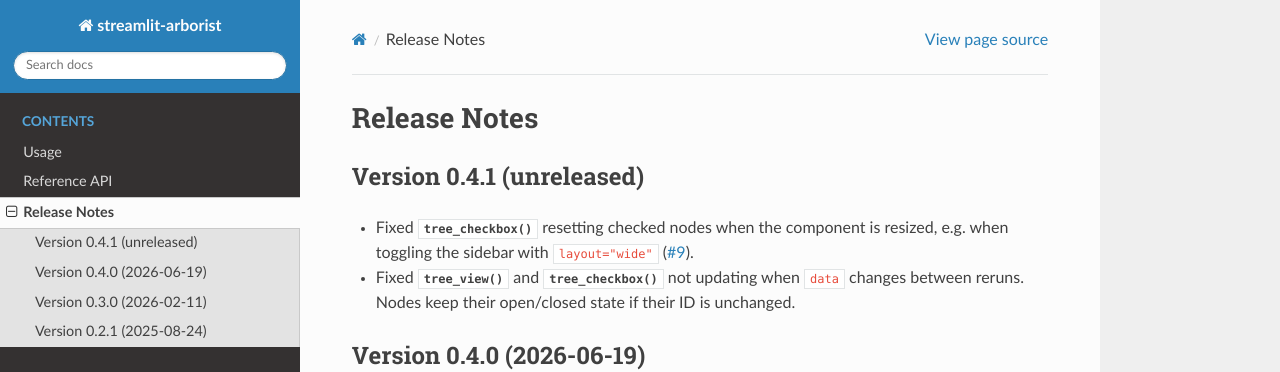
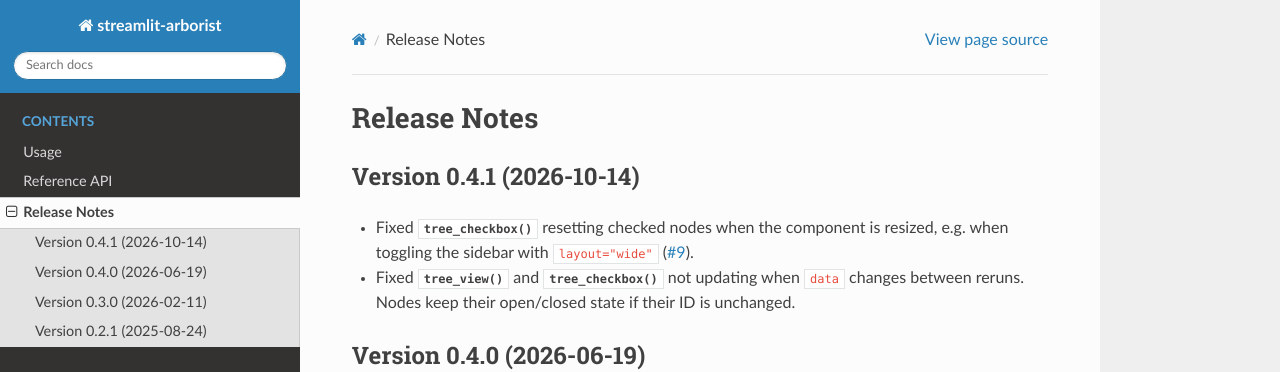
Before and after one commit to gabriel-msilva/streamlit-arborist, a Sphinx documentation site: the page built from docs/releases.rst, in a window 1280 px wide and 938 px high. Shown: the top 372 px of the window. Built offline with Sphinx 7.4.7 and the Read the Docs theme 3.1.0, drawn with Linux system fonts in a browser that asks for light colours; the version number could not be read and is left out.

Commit message:
BLD: Bump app version

```diff
--- a/docs/releases.rst
+++ b/docs/releases.rst
@@ -6,7 +6,7 @@
 
 .. currentmodule:: streamlit_arborist
 
-Version 0.4.1 (unreleased)
+Version 0.4.1 (2026-10-14)
 --------------------------
 
 * Fixed :py:func:`tree_checkbox` resetting checked nodes when the component is resized,
```
Also changed, not shown: 1 other file.
